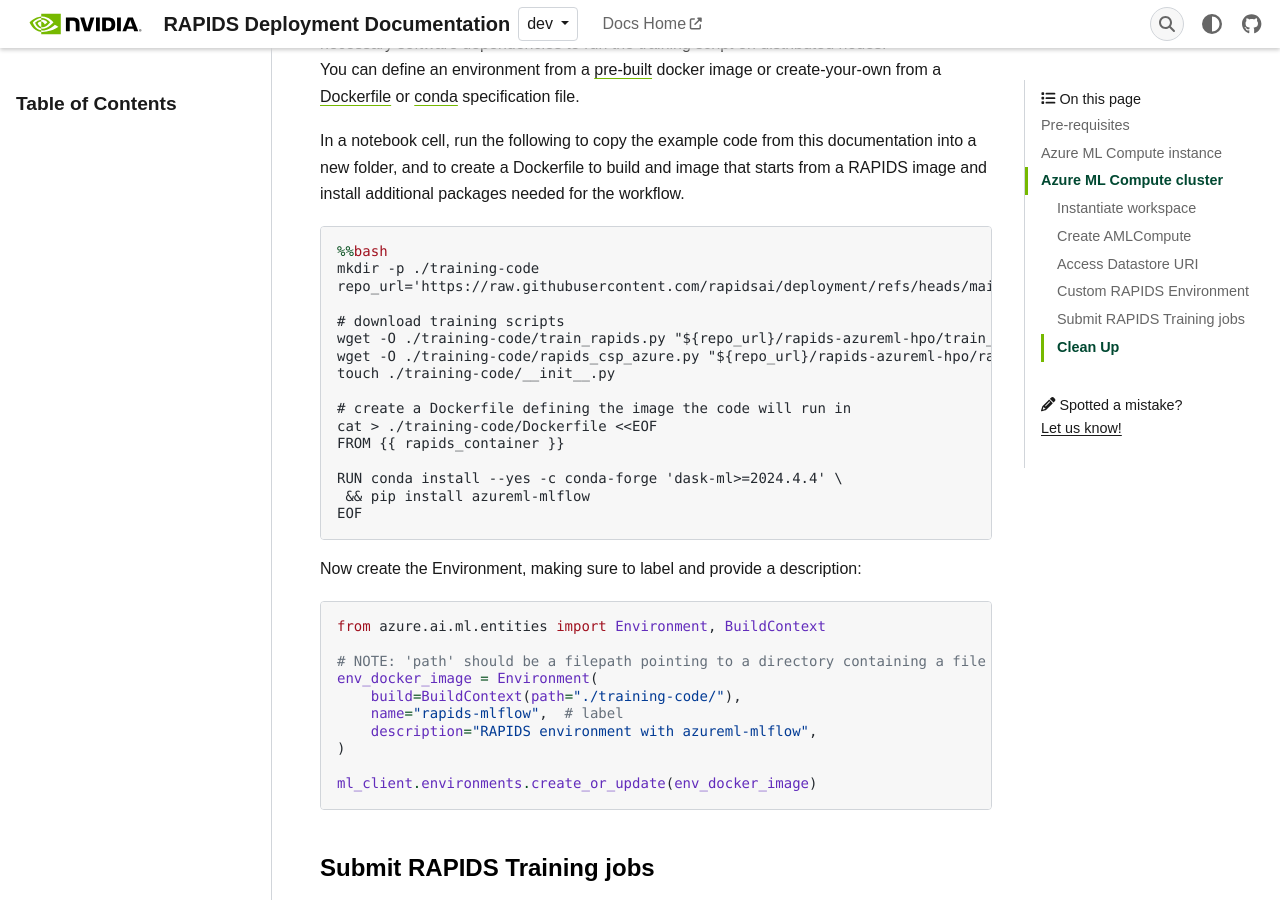
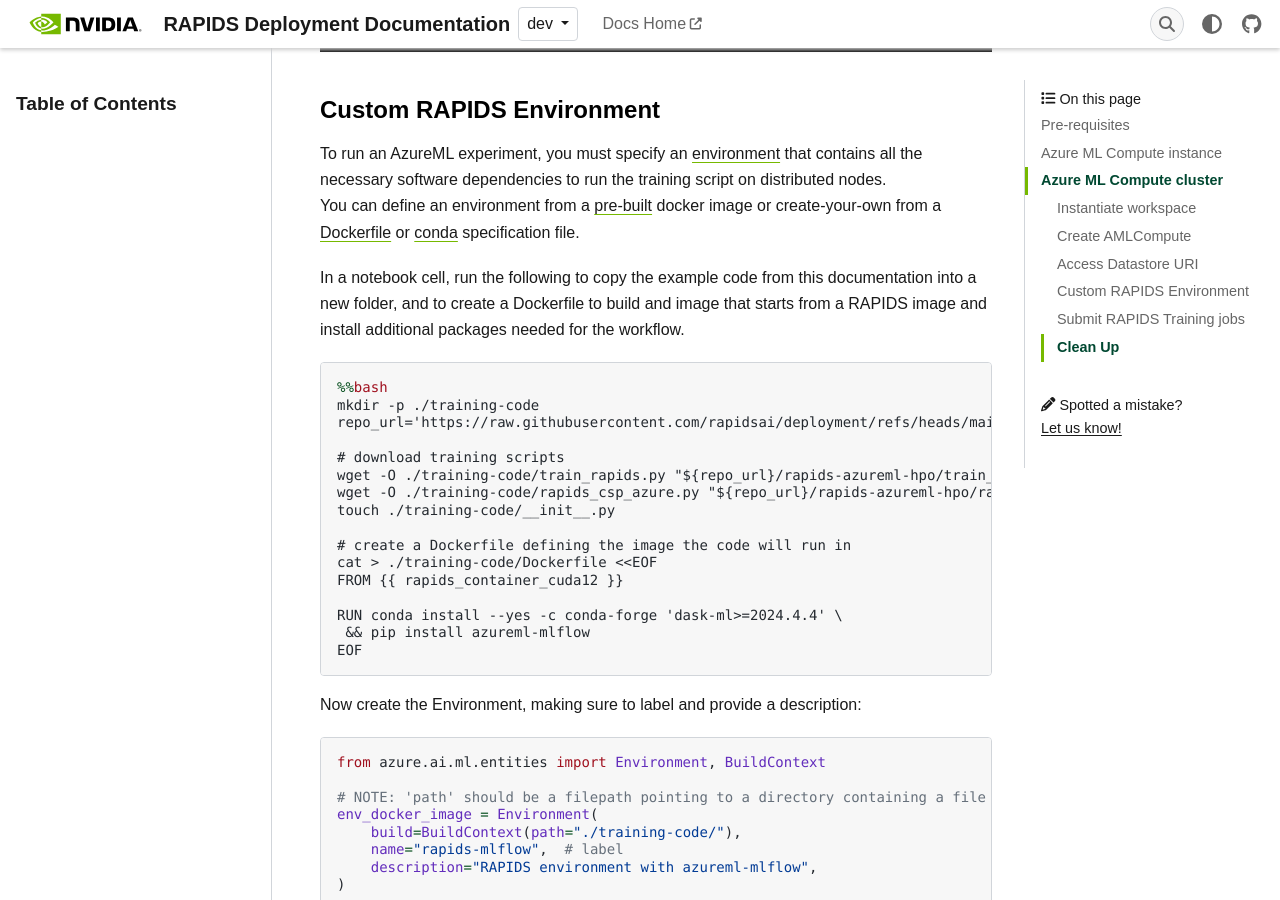
Before and after one commit to rapidsai/deployment, a Sphinx documentation site: the page built from source/cloud/azure/azureml.md, in a window 1280 px wide and 900 px high, scrolled down 5254 px. Built offline with Sphinx 7.4.7, drawn with Linux system fonts in a browser that asks for light colours; some web fonts are replaced; part of the change alters nothing that is shown; some of the changed text lies outside the part shown.

Commit message:
Pin AzureML to CUDA 12 with inline conda spec and Docker Hub image

````diff
--- a/source/cloud/azure/azureml.md
+++ b/source/cloud/azure/azureml.md
@@ -45,6 +45,11 @@ from the script, the VM will boot and inspect it by running each line of the scr
 to see where it fails.
 ```
 
+```{note}
+AzureML is pinned to **CUDA 12**: its GPU instances ship NVIDIA driver 535.x,
+while CUDA 13 images require driver 580.65.06 or newer.
+```
+
 ```bash
 #!/bin/bash
 set -e
@@ -55,7 +60,7 @@ conda create -y -n rapids \
     --override-channels \
     {{ rapids_conda_channels }} \
     -c microsoft \
-   {{ rapids_conda_packages }} \
+   rapids={{ rapids_version }} python=3.13 'cuda-version>=12.0,<=12.9' \
     'azure-identity>=1.19' \
     ipykernel
 
@@ -174,7 +179,7 @@ touch ./training-code/__init__.py
 
 # create a Dockerfile defining the image the code will run in
 cat > ./training-code/Dockerfile <<EOF
-FROM {{ rapids_container }}
+FROM {{ rapids_container_cuda12 }}
 
 RUN conda install --yes -c conda-forge 'dask-ml>=2024.4.4' \
  && pip install azureml-mlflow
--- a/source/conf.py
+++ b/source/conf.py
@@ -49,6 +49,8 @@ versions = {
         "rapids_cuda_major": cuda_major,
         "rapids_cuda_version_range": stable_cuda_range,
         "rapids_cuda_docker_version": cuda_docker_version,
+        # AzureML is pinned to CUDA 12 currently (driver 535.x supports only CUDA 12.x).
+        "rapids_container_cuda12": f"rapidsai/base:{stable_version}-cuda12-py{python_version}",
     },
     "nightly": {
         "rapids_version": f"{nightly_version}",
@@ -63,6 +65,8 @@ versions = {
         "rapids_cuda_major": cuda_major,
         "rapids_cuda_version_range": nightly_cuda_range,
         "rapids_cuda_docker_version": cuda_docker_version,
+        # AzureML is pinned to CUDA 12 currently (driver 535.x supports only CUDA 12.x).
+        "rapids_container_cuda12": f"rapidsai/base:{nightly_version + 'a'}-cuda12-py{python_version}",
     },
 }
 rapids_version = (
````
